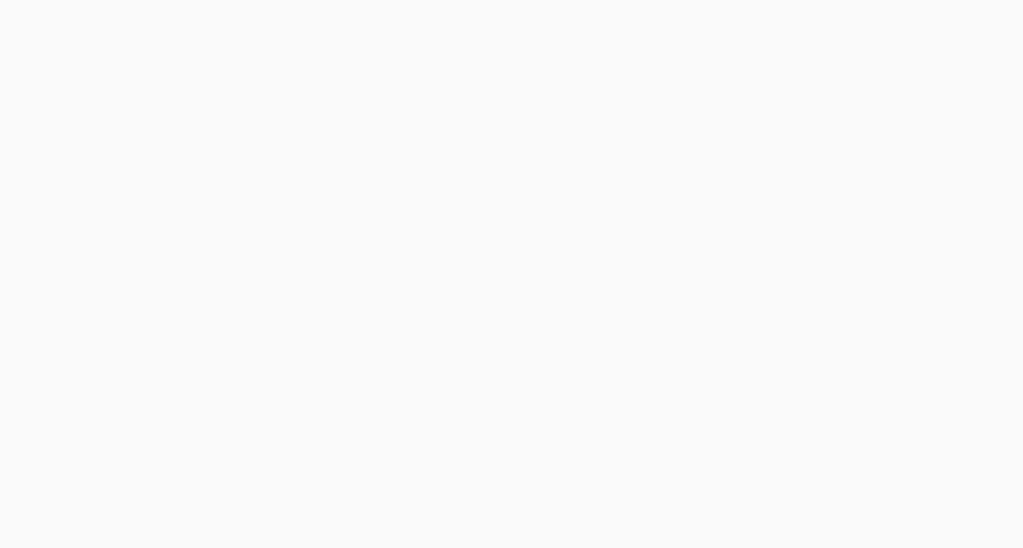
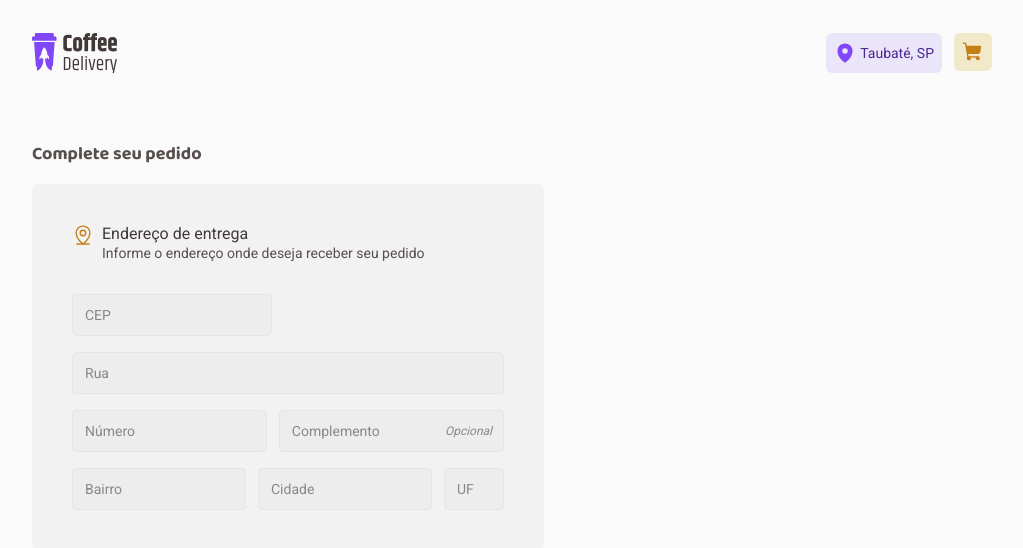
Before and after one commit to jhonscarpa/Coffee-Delivery, a React (Vite) app: page /carrinho in a window 1280 px wide. Before the commit this address had no page. Shown: the top 548 px of the page, without its empty margins (128-1151 px from the left). Built offline with nearby package versions, Linux system fonts and the light colour scheme; what miragejs would draw is missing.

Commit message:
creat form address

```diff
--- a/package.json
+++ b/package.json
@@ -10,12 +10,15 @@
   },
   "dependencies": {
     "axios": "^0.27.2",
+    "cep-promise": "^4.2.0",
     "miragejs": "^0.1.45",
     "phosphor-icons": "^1.4.2",
     "phosphor-react": "^1.4.1",
     "react": "^18.2.0",
     "react-dom": "^18.2.0",
+    "react-hook-form": "^7.36.1",
     "react-router-dom": "^6.4.1",
+    "remask": "^0.1.0-alpha.5",
     "styled-components": "^5.3.6"
   },
   "devDependencies": {
--- a/src/Router.tsx
+++ b/src/Router.tsx
@@ -1,12 +1,14 @@
 import { Route, Routes } from "react-router-dom"
 import { DefaultLayout } from "./layouts/DefaultLayout"
 import { Home } from "./pages/Home"
+import { ShoppingCart } from "./pages/ShoppingCart"
 
 export function Router() {
   return (
     <Routes>
       <Route path="/" element={<DefaultLayout />}>
         <Route path="/" element={<Home />} />
+        <Route path="/carrinho" element={<ShoppingCart />} />
       </Route>
     </Routes>
   )
--- a/src/components/Header/index.tsx
+++ b/src/components/Header/index.tsx
@@ -1,4 +1,4 @@
-import { ActionsContent, HeaderContainer } from "./styles"
+import { ActionsContent, BackToHome, HeaderContainer } from "./styles"
 import logoImg from "../../assets/logo.svg"
 import { NavLink } from "react-router-dom"
 import { MapPin, ShoppingCart } from "phosphor-react"
@@ -8,13 +8,15 @@ export function Header() {
   const { totalCoffeeInCart } = useCoffees()
   return (
     <HeaderContainer>
-      <img src={logoImg} alt="logo Coffee Delivery" />
+      <BackToHome to="/" title="Voltar para a home">
+        <img src={logoImg} alt="logo Coffee Delivery" />
+      </BackToHome>
       <ActionsContent>
         <p>
           <MapPin weight="fill" />
           Taubaté, SP
         </p>
-        <NavLink to="#" title="Carrinho de compras">
+        <NavLink to="/carrinho" title="Carrinho de compras">
           <ShoppingCart weight="fill" />
           {totalCoffeeInCart > 0 && <span>{totalCoffeeInCart}</span>}
         </NavLink>
--- a/src/components/Header/styles.ts
+++ b/src/components/Header/styles.ts
@@ -1,3 +1,4 @@
+import { NavLink } from "react-router-dom"
 import styled from "styled-components"
 
 export const HeaderContainer = styled.div`
@@ -9,6 +10,9 @@ export const HeaderContainer = styled.div`
   width: 100%;
   background-color: ${props => props.theme.background};
   z-index: 1;
+`
+export const BackToHome = styled(NavLink)`
+  height: 2.5rem;
 `
 
 export const ActionsContent = styled.div`
--- /dev/null
+++ b/src/pages/ShoppingCart/components/AddressForm/index.tsx
@@ -0,0 +1,81 @@
+import { MapPinLine } from "phosphor-react"
+import cep from "cep-promise"
+import { FormEvent, useState } from "react"
+import { useFormContext } from "react-hook-form"
+//@ts-ignore
+import { mask, unMask } from "remask"
+import {
+  Container,
+  ContentForm,
+  RowInputForm,
+  ShortInput,
+  BaseInput,
+} from "./styles"
+
+export function AddressForm() {
+  const [cepMask, setCepMask] = useState("")
+  const { register, setValue } = useFormContext()
+
+  function handleChangeMask(e: FormEvent<HTMLInputElement>) {
+    const cepValue = unMask((e.target as HTMLInputElement).value)
+
+    const maskValue = mask(cepValue, ["99999-999"])
+    setCepMask(maskValue)
+  }
+
+  async function onBlurCep(e: FormEvent<HTMLInputElement>) {
+    const value = (e.target as HTMLInputElement).value
+
+    const replaceCep = value.replace(/[^0-9]/g, "")
+
+    if (replaceCep?.length !== 8) {
+      return
+    } else {
+      cep(replaceCep).then(res => {
+        setValue("neighborhood", res.neighborhood)
+        setValue("city", res.city)
+        setValue("street", res.street)
+        setValue("state", res.state)
+      })
+    }
+  }
+
+  return (
+    <Container>
+      <header>
+        <MapPinLine />
+        <div>
+          <h5>Endereço de entrega</h5>
+          <span>Informe o endereço onde deseja receber seu pedido</span>
+        </div>
+      </header>
+      <ContentForm>
+        <ShortInput
+          placeholder="CEP"
+          onChange={handleChangeMask}
+          value={cepMask}
+          onBlur={onBlurCep}
+        />
+        <BaseInput {...register("street")} placeholder="Rua" />
+        <RowInputForm>
+          <ShortInput {...register("number")} placeholder="Número" />
+          <BaseInput
+            suffix
+            {...register("complement")}
+            placeholder="Complemento"
+          />
+          <i>Opcional</i>
+        </RowInputForm>
+        <RowInputForm>
+          <ShortInput {...register("neighborhood")} placeholder="Bairro" />
+          <BaseInput {...register("city")} placeholder="Cidade" />
+          <ShortInput
+            {...register("state")}
+            placeholder="UF"
+            className="ufInput"
+          />
+        </RowInputForm>
+      </ContentForm>
+    </Container>
+  )
+}
--- /dev/null
+++ b/src/pages/ShoppingCart/components/AddressForm/styles.ts
@@ -0,0 +1,77 @@
+import styled from "styled-components"
+
+export const Container = styled.div`
+  display: flex;
+  flex-direction: column;
+  padding: 2.5rem;
+  background: ${props => props.theme["base-card"]};
+  border-radius: 6px;
+  gap: 2rem;
+
+  > header {
+    display: flex;
+    gap: 8px;
+
+    svg {
+      width: 1.375rem;
+      height: 1.375rem;
+      color: ${props => props.theme["yellow-dark"]};
+    }
+
+    h5 {
+      font: 400 1rem "Roboto", sans-serif;
+      color: ${props => props.theme["base-subtitle"]};
+    }
+    span {
+      font-size: 0.875rem;
+      color: ${props => props.theme["base-text"]};
+    }
+  }
+`
+export const ContentForm = styled.section`
+  display: flex;
+  flex-direction: column;
+  gap: 1rem;
+`
+export const RowInputForm = styled.div`
+  display: flex;
+  gap: 0.75rem;
+  position: relative;
+  align-items: center;
+
+  i {
+    position: absolute;
+    right: 0.75rem;
+    font-style: italic;
+    font-size: 0.75rem;
+    color: ${props => props.theme["base-label"]};
+  }
+`
+
+interface IPropsBaseInput {
+  suffix?: boolean
+}
+
+export const BaseInput = styled.input<IPropsBaseInput>`
+  border-radius: 4px;
+  padding: 0.75rem;
+  background: ${props => props.theme["base-input"]};
+  border: 1px solid ${props => props.theme["base-button"]};
+  width: 100%;
+  color: ${props => props.theme["base-text"]};
+  font-size: 0.875rem;
+  padding-right: ${props => props.suffix && "4rem"};
+
+  ::placeholder {
+    color: ${props => props.theme["base-label"]};
+    font-size: 0.875rem;
+  }
+`
+
+export const ShortInput = styled(BaseInput)`
+  max-width: 12.5rem;
+
+  &.ufInput {
+    max-width: 3.75rem;
+  }
+`
--- /dev/null
+++ b/src/pages/ShoppingCart/index.tsx
@@ -0,0 +1,18 @@
+import { ColForm, FinishCoffeePurchase } from "./styles"
+import { useForm, FormProvider } from "react-hook-form"
+import { AddressForm } from "./components/AddressForm"
+
+export function ShoppingCart() {
+  const paymentForm = useForm()
+
+  return (
+    <FinishCoffeePurchase>
+      <FormProvider {...paymentForm}>
+        <ColForm>
+          <strong>Complete seu pedido</strong>
+          <AddressForm />
+        </ColForm>
+      </FormProvider>
+    </FinishCoffeePurchase>
+  )
+}
--- /dev/null
+++ b/src/pages/ShoppingCart/styles.ts
@@ -0,0 +1,17 @@
+import styled from "styled-components"
+
+export const FinishCoffeePurchase = styled.form`
+  display: grid;
+  grid-template-columns: 1fr 448px;
+  padding: 2.5rem 10rem;
+`
+
+export const ColForm = styled.div`
+  display: flex;
+  flex-direction: column;
+
+  strong {
+    margin-bottom: 1rem;
+    font: 700 1.125rem "Baloo 2", sans-serif;
+  }
+`
```
Also changed, not shown: 1 other file (tests, documents, lock files or other folders).
